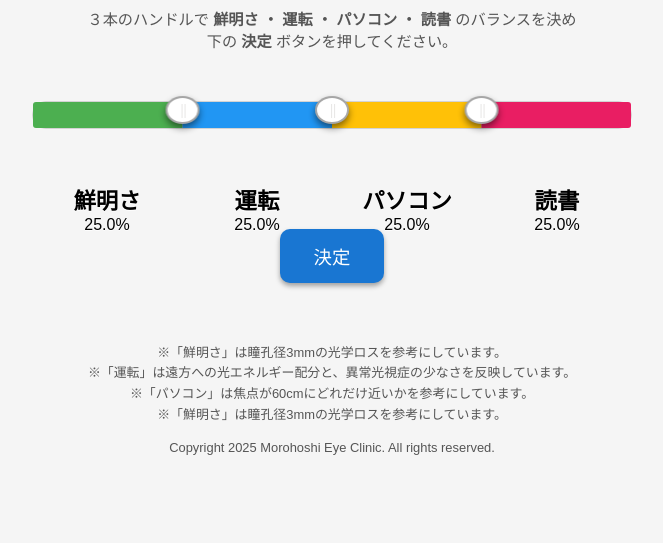
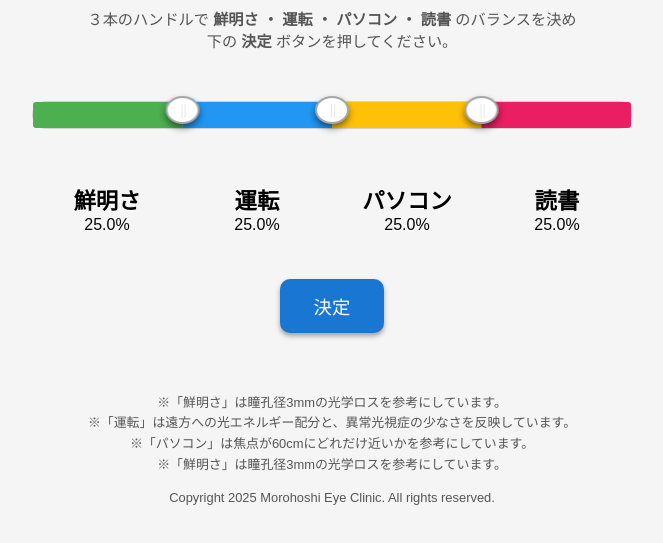
Before and after one commit to morohoshi-ganka/mIOL-matching, a plain HTML site: page index.html in a window 1280 px wide. Shown: the part 107-650 px from the top of the page, without its empty margins (308-971 px from the left). Drawn offline with nearby package versions, Linux system fonts and the light colour scheme.

Commit message:
Update index.html

```diff
--- a/index.html
+++ b/index.html
@@ -22,7 +22,7 @@
     .segment-label{position:absolute;pointer-events:none;white-space:nowrap;transform:translate(-50%,-50%);text-shadow:0 1px 1px rgba(255,255,255,.9)}
     .name-label{font-size:1.4em;color:#000;font-weight:700}
     .pct-label{font-size:1em;color:#000}
-    #confirm-btn{margin:100px auto 0;display:block;padding:14px 34px;font-size:1.15em;background:#1976d2;color:#fff;border:none;border-radius:10px;cursor:pointer;box-shadow:0 3px 5px rgba(0,0,0,.35);transition:background .2s}
+    #confirm-btn{margin:150px auto 0;display:block;padding:14px 34px;font-size:1.15em;background:#1976d2;color:#fff;border:none;border-radius:10px;cursor:pointer;box-shadow:0 3px 5px rgba(0,0,0,.35);transition:background .2s}
     #confirm-btn:hover{background:#1565c0}
     #results{text-align:center;margin-top:60px;font-size:1.08em}
     .result-item{margin:18px 0;opacity:0;transition:opacity .5s}
@@ -53,11 +53,11 @@
       {name:"FineVision HP",      score:[21.72,13.00,22.37,25.00]}
     ];
 
-    const slider = document.getElementById('multi-slider');
-    const labelsEl = document.getElementById('labels');
-    const resultsEl = document.getElementById('results');
-    const btn = document.getElementById('confirm-btn');
-    const names = ["鮮明さ","運転","パソコン","読書"];
+    const slider=document.getElementById('multi-slider');
+    const labelsEl=document.getElementById('labels');
+    const resultsEl=document.getElementById('results');
+    const btn=document.getElementById('confirm-btn');
+    const names=["鮮明さ","運転","パソコン","読書"];
 
     noUiSlider.create(slider,{start:[25,50,75],connect:[true,true,true,true],range:{min:0,max:100},step:1,behaviour:'drag',tooltips:[true,true,true]});
 
@@ -138,12 +138,14 @@
     renderLabels([25,50,75]);
   </script>
 
-  <div style="margin-top:60px; font-size:0.85em; color:#555; line-height:1.6; text-align:left;">
-    <p style="margin:0">※「鮮明さ」は瞳孔径3mmの光学ロスを参考にしています。</p>
-    <p style="margin:0">※「運転」は遠方への光エネルギー配分と、異常光視症の少なさを反映しています。</p>
-    <p style="margin:0">※「パソコン」は焦点が60cmにどれだけ近いかを参考にしています。</p>
-    <p style="margin:0">※「鮮明さ」は瞳孔径3mmの光学ロスを参考にしています。</p>
-    <p style="margin-top:1em;">Copyright 2025 Morohoshi Eye Clinic. All rights reserved.</p>
+  <div style="margin-top:60px; font-size:0.85em; color:#555; line-height:1.6;">
+    <div style="text-align:left">
+      <p style="margin:0">※「鮮明さ」は瞳孔径3mmの光学ロスを参考にしています。</p>
+      <p style="margin:0">※「運転」は遠方への光エネルギー配分と、異常光視症の少なさを反映しています。</p>
+      <p style="margin:0">※「パソコン」は焦点が60cmにどれだけ近いかを参考にしています。</p>
+      <p style="margin:0">※「鮮明さ」は瞳孔径3mmの光学ロスを参考にしています。</p>
+      <p style="margin-top:1em; margin-bottom:0;">Copyright 2025 Morohoshi Eye Clinic. All rights reserved.</p>
+    </div>
   </div>
 </body>
 </html>
```
